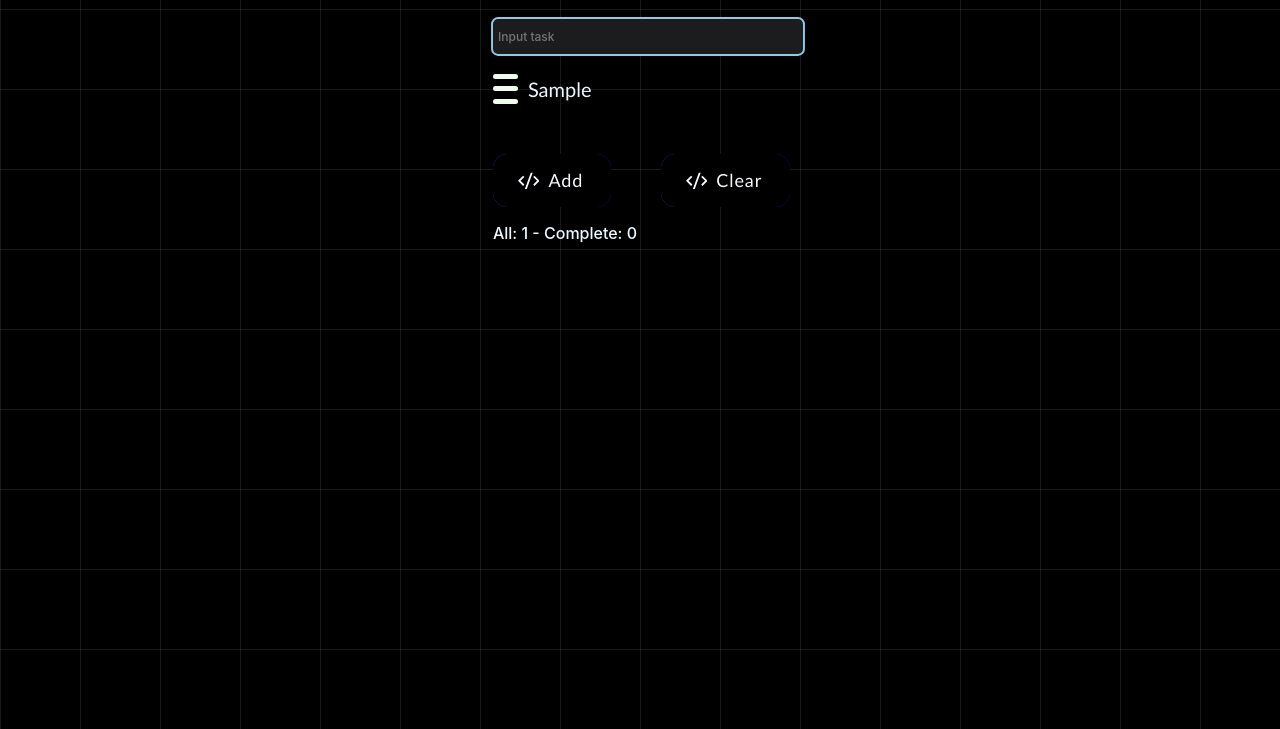
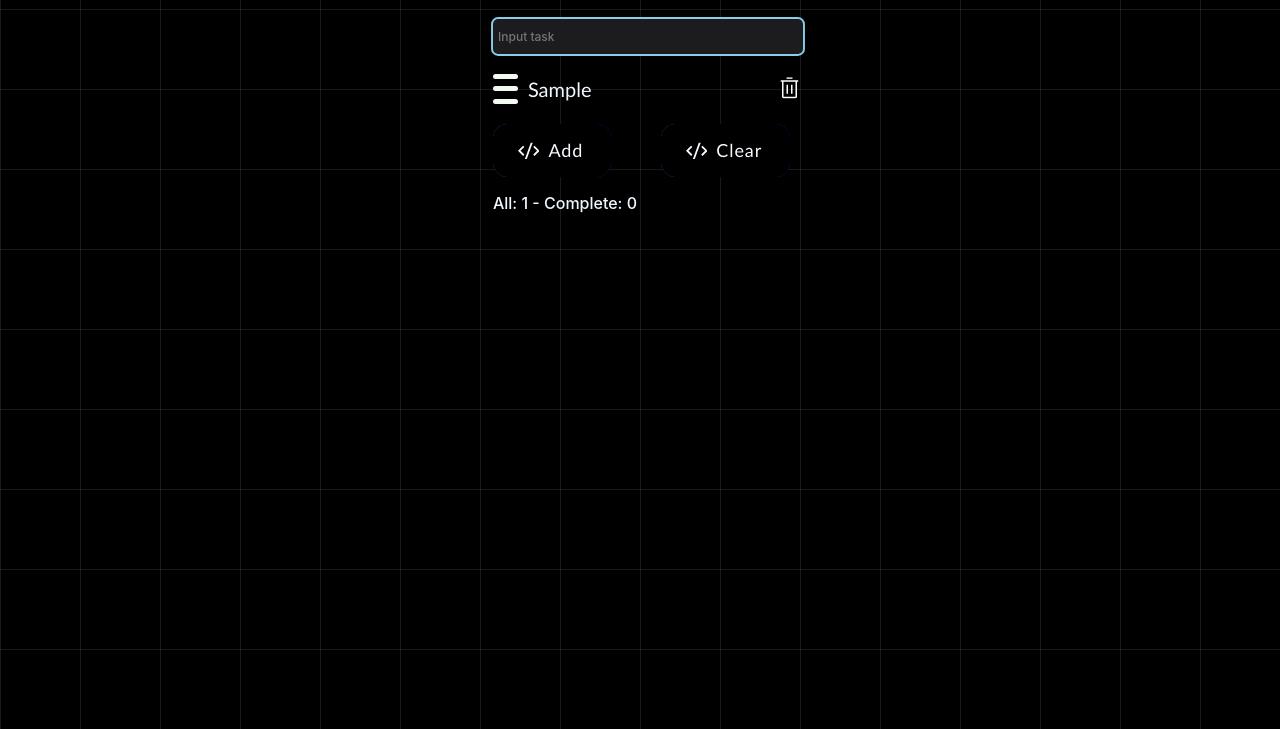
Before and after one commit to Fuckingdwarft/ToDo-list, a plain HTML site: page index.html in a window 1280 px wide. Both pictures are taken after typing "Sample" into the empty fields and a click on the button "Add". Shown: the part 71-800 px from the top of the page. Drawn offline with Linux system fonts and the light colour scheme.

Commit message:
Add files via upload
добавил кнопку удаление и зачеркивание текста при выполнение задачи

```diff
--- a/script.js
+++ b/script.js
@@ -7,16 +7,20 @@ const infoCounter = document.getElementById('info')
 function renderList() {
   listTask.innerHTML = '';
 
-  taskArray.forEach((task) => {
+  taskArray.forEach((task, idx) => {
     const li = document.createElement('li');
     li.className = 'task-item';
+
+    // Левая часть: чекбокс и текст
+    const leftBox = document.createElement('div');
+    leftBox.className = 'task-left';
 
     const label = document.createElement('label');
     label.className = 'bar';
 
     const checkbox = document.createElement('input');
     checkbox.type = 'checkbox';
-    checkbox.checked = task.done; // сохраняем состояние
+    checkbox.checked = task.done;
 
     const top = document.createElement('span');
     top.className = 'top';
@@ -34,14 +38,44 @@ function renderList() {
     text.className = 'task-text';
     text.textContent = task.text;
 
-    li.appendChild(label);
-    li.appendChild(text);
+    if (task.done) {
+      text.classList.add('done');
+    } else {
+      text.classList.remove('done');
+    }
+
+    leftBox.appendChild(label);
+    leftBox.appendChild(text);
+
+    // Кнопка удаления
+    const deleteBtn = document.createElement('button');
+    deleteBtn.className = 'delete-btn';
+    deleteBtn.innerHTML = `
+      <svg viewBox="0 0 15 17.5" height="17.5" width="15" xmlns="http://www.w3.org/2000/svg" class="icon">
+        <path transform="translate(-2.5 -1.25)" d="M15,18.75H5A1.251,1.251,0,0,1,3.75,17.5V5H2.5V3.75h15V5H16.25V17.5A1.251,1.251,0,0,1,15,18.75ZM5,5V17.5H15V5Zm7.5,10H11.25V7.5H12.5V15ZM8.75,15H7.5V7.5H8.75V15ZM12.5,2.5h-5V1.25h5V2.5Z" id="Fill"></path>
+      </svg>
+    `;
+
+    deleteBtn.addEventListener('click', () => {
+      taskArray.splice(idx, 1);
+      localStorage.setItem('tasks', JSON.stringify(taskArray));
+      renderList();
+    });
+
+    li.appendChild(leftBox);
+    li.appendChild(deleteBtn);
 
     listTask.appendChild(li);
 
     checkbox.addEventListener('change', () => {
-      task.done = checkbox.checked; // обновляем состояние
-      localStorage.setItem('tasks', JSON.stringify(taskArray)); // сохраняем
+      task.done = checkbox.checked;
+      localStorage.setItem('tasks', JSON.stringify(taskArray));
+      if (checkbox.checked) {
+        text.classList.add('done');
+      } else {
+        text.classList.remove('done');
+      }
+      counterTask();
     });
   });
 
--- a/style.css
+++ b/style.css
@@ -210,15 +210,74 @@ input[type]:checked ~ span.middle {
   opacity: 0;
 }
 .task-item {
-  display: flex;          /* чекбокс и текст в ряд */
-  align-items: center;    /* выравнивание по вертикали */
-  gap: 10px;              /* расстояние между чекбоксом и текстом */
-  margin-bottom: 30px;
+  display: flex;
+  align-items: center;
+  justify-content: space-between;
+  gap: 10px;
 }
 
+.task-left {
+  display: flex;
+  align-items: center;
+  gap: 10px;
+}
 
+.delete-btn {
+  background-color: transparent;
+  position: relative;
+  border: none;
+  cursor: pointer;
+}
+
+.delete-btn::after {
+  content: 'delete';
+  position: absolute;
+  top: -130%;
+  left: 50%;
+  transform: translateX(-50%);
+  width: fit-content;
+  height: fit-content;
+  background-color: rgb(168, 7, 7);
+  padding: 4px 8px;
+  border-radius: 5px;
+  transition: .2s linear;
+  transition-delay: .2s;
+  color: white;
+  text-transform: uppercase;
+  font-size: 12px;
+  opacity: 0;
+  visibility: hidden;
+}
+
+.icon {
+  transform: scale(1.2);
+  transition: .2s linear;
+}
+
+.delete-btn:hover > .icon {
+  transform: scale(1.5);
+}
+
+.delete-btn:hover > .icon path {
+  fill: rgb(168, 7, 7);
+}
+
+.delete-btn .icon path {
+  fill: #fff;
+  transition: .2s linear;
+}
+
+.delete-btn:hover::after {
+  visibility: visible;
+  opacity: 1;
+  top: -160%;
+}
 .task-text {
   color: aliceblue;
   font-size: 20px;
 
 }
+.done {
+  text-decoration: line-through;
+  opacity: 0.6;
+}
```
Also changed, not shown: index.html (+1 -1 lines).
